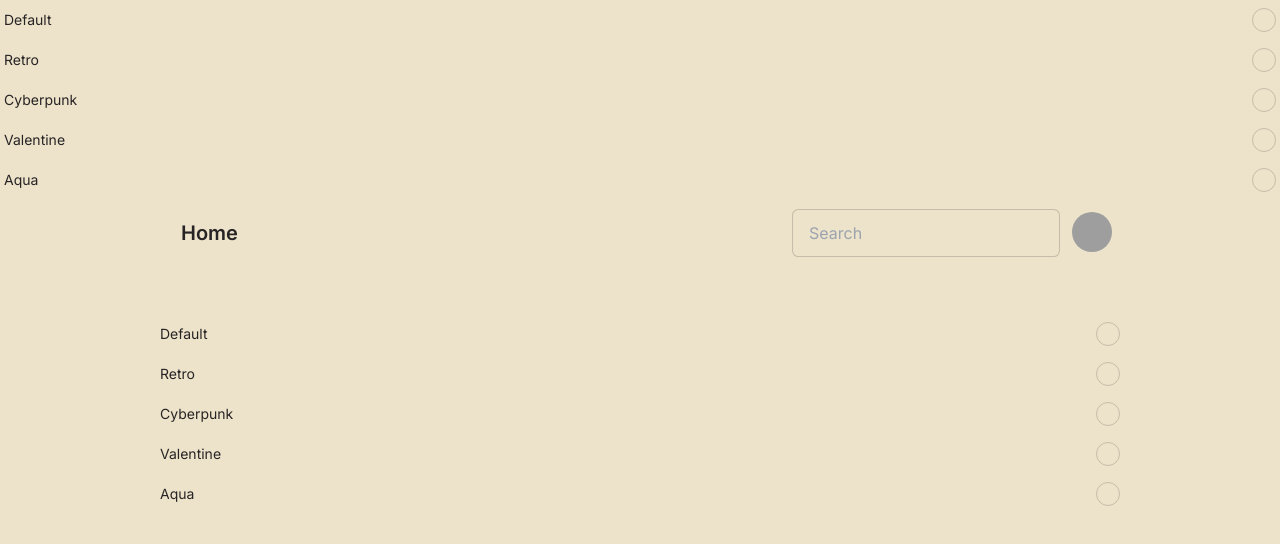
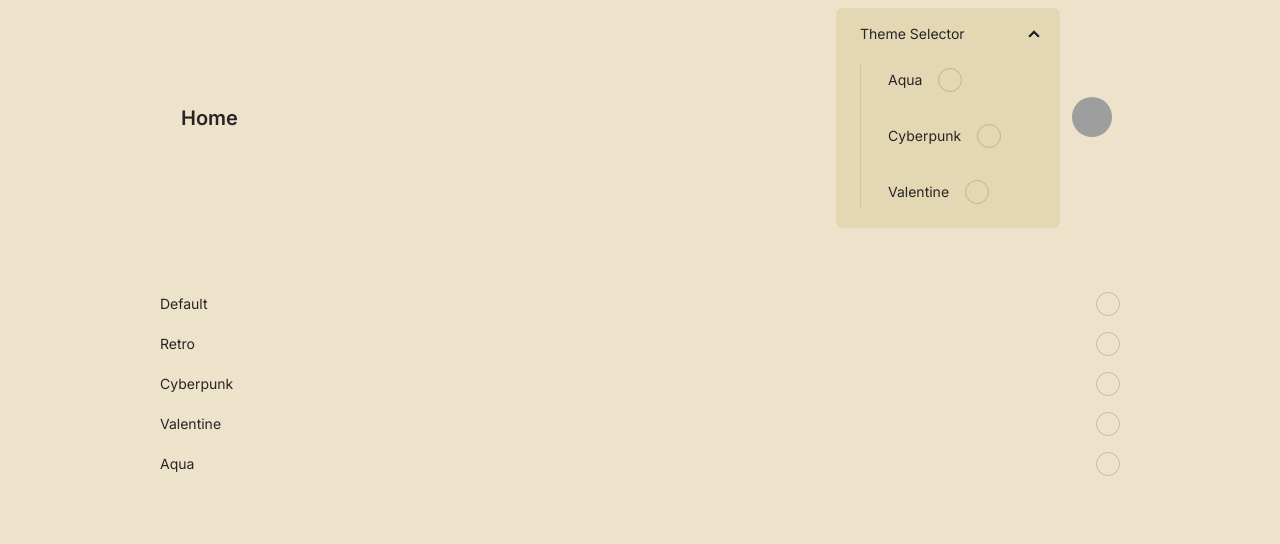
Before and after one commit to Vorpalv2/reimaginedNextJS, a Next.js app: page /themes in a window 1280 px wide. Shown: the top 544 px of the page. Built offline with nearby package versions, Linux system fonts and the light colour scheme; no server answers; grey boxes are pictures that could not be loaded.

Commit message:
theme controller

```diff
--- a/src/app/layout.tsx
+++ b/src/app/layout.tsx
@@ -21,7 +21,7 @@ export default function RootLayout({
     <ClerkProvider>
       <html lang="en" className="theme-controller" data-theme="default">
         <body className={inter.className}>
-          <ThemeController />
+          {/* <ThemeController /> */}
           <Navbar />
           <div className="container pt-12">{children}</div>
         </body>
--- a/src/components/Navbar.tsx
+++ b/src/components/Navbar.tsx
@@ -2,6 +2,7 @@ import { SignInButton, SignOutButton } from "@clerk/nextjs";
 import { currentUser } from "@clerk/nextjs/server";
 import Image from "next/image";
 import Link from "next/link";
+import ThemeComponent from "./ThemeComponent";
 
 export default async function Navbar() {
   const current = await currentUser();
@@ -30,13 +31,14 @@ export default async function Navbar() {
           )}
         </div>
         <div className="flex-none gap-2">
-          <div className="form-control">
+          <ThemeComponent />
+          {/* <div className="form-control">
             <input
               type="text"
               placeholder="Search"
               className="input input-bordered w-24 md:w-auto"
             />
-          </div>
+          </div> */}
           <div className="dropdown dropdown-end">
             <div
               tabIndex={0}
--- a/src/components/ThemeComponent.tsx
+++ b/src/components/ThemeComponent.tsx
@@ -1,9 +1,69 @@
-"use client";
-
-import React, { useState } from "react";
+import React from "react";
 
 function ThemeComponent() {
-  const [theme, setTheme] = useState("light");
+  return (
+    <ul className="menu bg-base-200 w-56 rounded-box">
+      <li>
+        <details open>
+          <summary>Theme Selector</summary>
+          <ul>
+            <li>
+              <div className="form-control">
+                <label className="label cursor-pointer gap-4">
+                  <span className="label-text">Aqua</span>
+                  <input
+                    type="radio"
+                    name="theme-radios"
+                    className="radio theme-controller"
+                    value="aqua"
+                  />
+                </label>
+              </div>
+            </li>
+            <li>
+              <div className="form-control">
+                <label className="label cursor-pointer gap-4">
+                  <span className="label-text">Cyberpunk</span>
+                  <input
+                    type="radio"
+                    name="theme-radios"
+                    className="radio theme-controller"
+                    value="cyberpunk"
+                  />
+                </label>
+              </div>
+            </li>
+            <li>
+              <div className="form-control">
+                <label className="label cursor-pointer gap-4">
+                  <span className="label-text">Valentine</span>
+                  <input
+                    type="radio"
+                    name="theme-radios"
+                    className="radio theme-controller"
+                    value="valentine"
+                  />
+                </label>
+              </div>
+            </li>
+            {/* <li>
+              <details open>
+                <summary>Parent</summary>
+                <ul>
+                  <li>
+                    <a>Submenu 1</a>
+                  </li>
+                  <li>
+                    <a>Submenu 2</a>
+                  </li>
+                </ul>
+              </details>
+            </li> */}
+          </ul>
+        </details>
+      </li>
+    </ul>
+  );
 }
 
 export default ThemeComponent;
```
